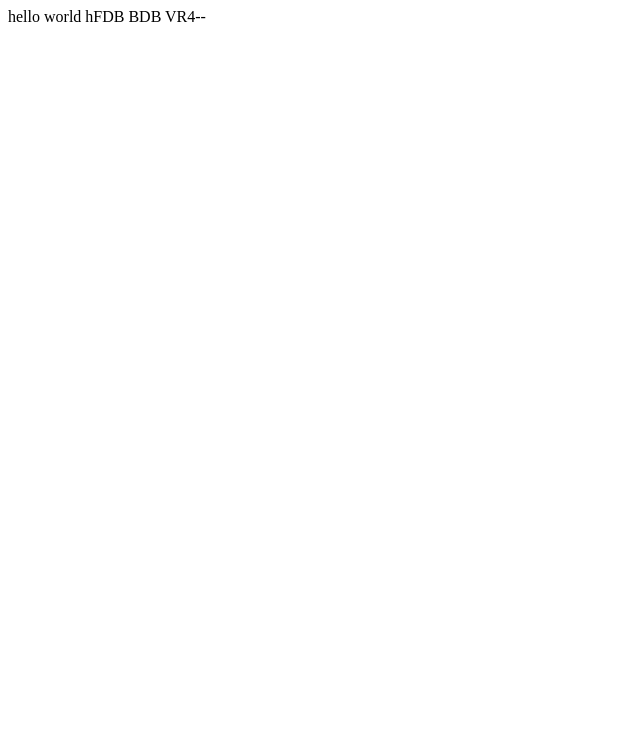
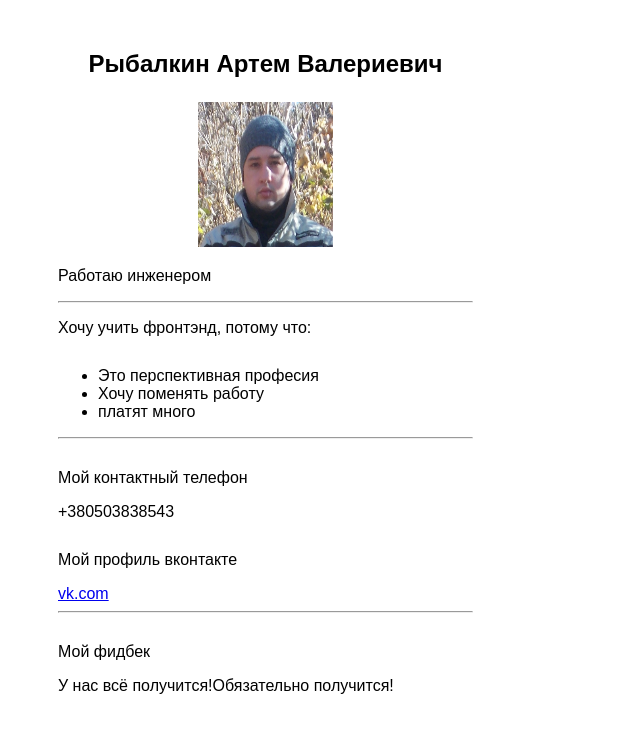
Before and after one commit to artem-rybalkin/Frontend_Homework, a plain HTML site: page index.html in a window 1280 px wide. Shown: the whole page, without its empty margins (0-640 px from the left). Drawn offline with Linux system fonts and the light colour scheme.

Commit message:
added homework 1

```diff
--- /dev/null
+++ b/css/style.css
@@ -0,0 +1,25 @@
+#fio {
+	text-align: center;
+	font-weight: bolder;
+	font-size: 24px;
+	margin-top: 50px;
+}
+#img {
+	text-align: center;
+}
+
+#body {
+	font-family: Arial;
+	height: 755px;
+	width: 515px;
+}
+
+#main_block {
+	margin: 0px 50px;
+}
+ul,
+ #vk,
+ #feedback,
+ #contact {
+	margin-top: 30px;
+}
--- a/index.html
+++ b/index.html
@@ -1,4 +1,42 @@
-hello world
-hFDB
-BDB
-   VR4--
+<!DOCTYPE html>
+<html>
+<head>
+	<meta charset="utf-8">
+	<title>HomeWork1</title>
+	<link rel="stylesheet" type="text/css" href="css/style.css">
+</head>
+<body>
+	<div id="body">
+		<div id="fio">
+		<p> Рыбалкин Артем Валериевич</p>
+		</div>
+		<div id="img">
+			<img src="img/img1.png" alt="тут должна быть фотка" title="Это я" width="135px" height="145px">
+		</div>
+		<div id="main_block">
+			<p>Работаю инженером</p>
+			<hr>
+			<p>Хочу учить фронтэнд, потому что:</p>
+			<ul>
+				<li>Это перспективная професия</li>
+				<li>Хочу поменять работу</li>
+				<li>платят много</li>
+			</ul>
+			<hr>
+			<div id="contact">
+				<p>Мой контактный телефон</p>
+				<p>+380503838543</p>
+			</div>
+			<div id="vk">
+				<p>Мой профиль вконтакте</p>
+				<a href="https://vk.com/id8316610">vk.com</a>
+			</div>
+			<hr>
+			<div id="feedback">
+				<p>Мой фидбек</p>
+				<p>У нас всё получится!Обязательно получится!</p>
+			</div>
+		</div>
+	</div>
+</body>
+</html>
```
Also changed, not shown: img/homework1.png (added), img/img1.png (added).
